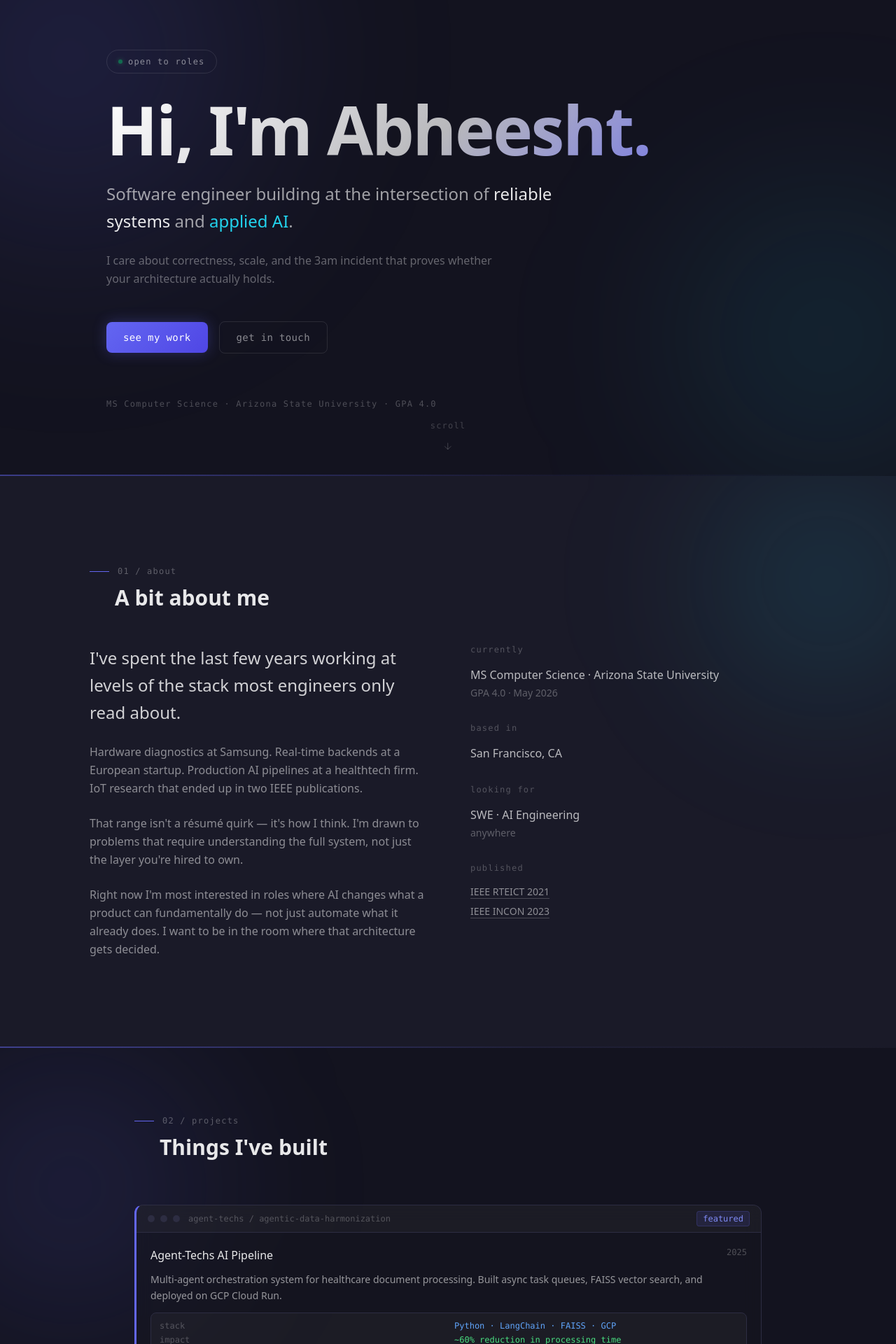
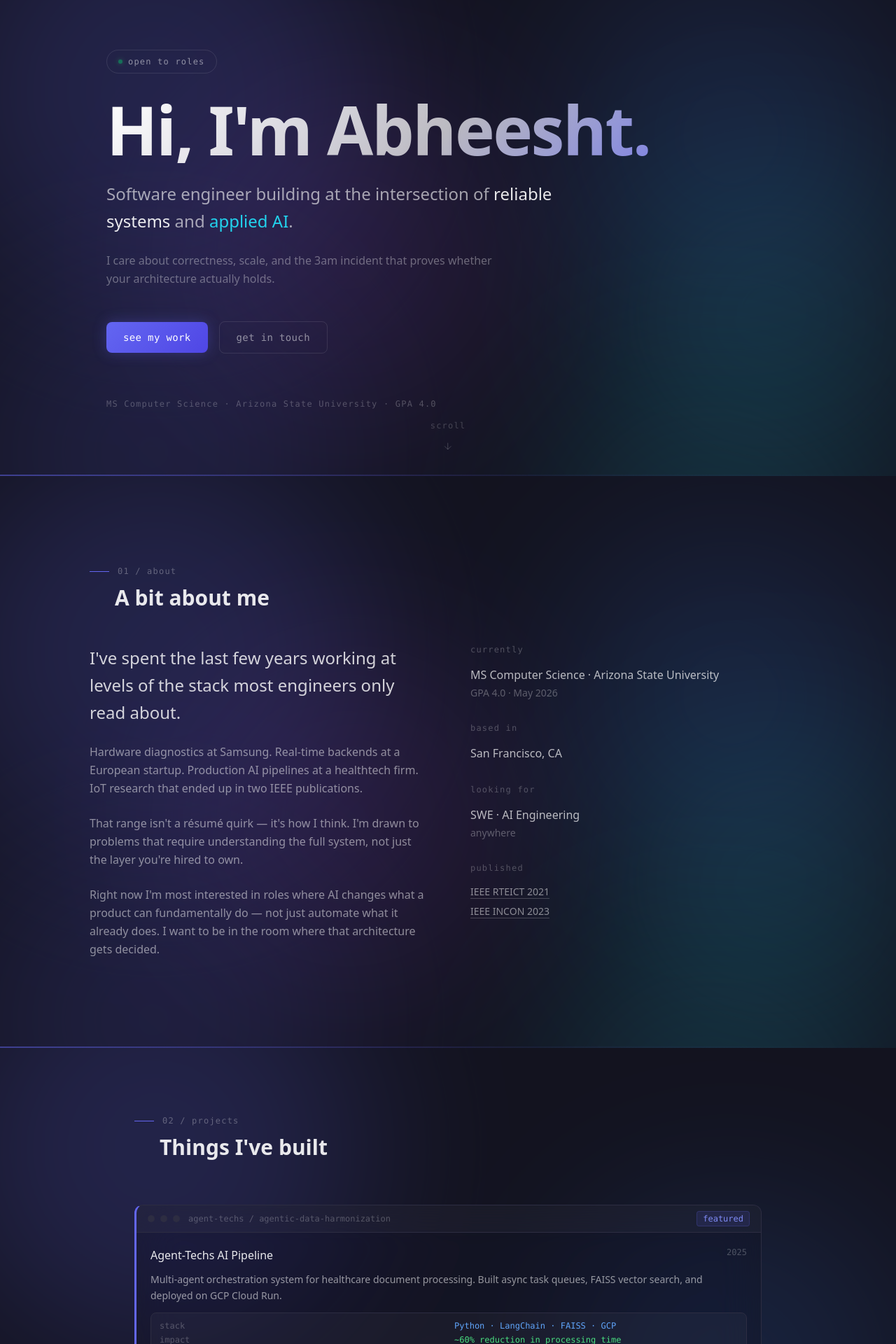
Before and after one commit to abheeshtroy/abheesht-portfolio, a Next.js app: page / in a window 1280 px wide. Shown: the part 120-2040 px from the top of the page at 70% size. Built offline with nearby package versions, Linux system fonts and the light colour scheme.

Commit message:
feat: unified ambient glass treatment across all sections

```diff
--- /dev/null
+++ b/components/AmbientBackground.tsx
@@ -0,0 +1,51 @@
+// Page-wide ambient color field. Sits behind all sections at -z-10.
+// Any section with a transparent background will refract these orbs.
+export default function AmbientBackground() {
+  return (
+    <div
+      className="absolute inset-0 -z-10 overflow-hidden pointer-events-none"
+      aria-hidden
+    >
+      <div
+        className="absolute"
+        style={{
+          width: 600, height: 600, top: "3%", left: "-8%",
+          background: "radial-gradient(circle, rgba(99,102,241,0.20) 0%, transparent 70%)",
+          filter: "blur(100px)",
+        }}
+      />
+      <div
+        className="absolute"
+        style={{
+          width: 520, height: 520, top: "20%", right: "-6%",
+          background: "radial-gradient(circle, rgba(34,211,238,0.15) 0%, transparent 70%)",
+          filter: "blur(110px)",
+        }}
+      />
+      <div
+        className="absolute"
+        style={{
+          width: 480, height: 480, top: "45%", left: "32%",
+          background: "radial-gradient(circle, rgba(168,85,247,0.13) 0%, transparent 70%)",
+          filter: "blur(120px)",
+        }}
+      />
+      <div
+        className="absolute"
+        style={{
+          width: 560, height: 560, top: "68%", left: "-5%",
+          background: "radial-gradient(circle, rgba(99,102,241,0.15) 0%, transparent 70%)",
+          filter: "blur(110px)",
+        }}
+      />
+      <div
+        className="absolute"
+        style={{
+          width: 500, height: 500, top: "85%", right: "-8%",
+          background: "radial-gradient(circle, rgba(34,211,238,0.12) 0%, transparent 70%)",
+          filter: "blur(120px)",
+        }}
+      />
+    </div>
+  );
+}
--- /dev/null
+++ b/components/SectionOrbs.tsx
@@ -0,0 +1,32 @@
+// Reusable ambient orb field. Drop inside any section that has
+// `isolation: isolate` and content wrapped in `relative z-10`.
+export default function SectionOrbs() {
+  const orbs = [
+    { c: "#6366f1", o: 0.2,  s: 600, top: "-6%",  left: "-6%" },
+    { c: "#3b82f6", o: 0.14, s: 500, top: "8%",   left: "62%" },
+    { c: "#a855f7", o: 0.12, s: 480, top: "30%",  left: "20%" },
+    { c: "#22d3ee", o: 0.13, s: 460, top: "42%",  left: "68%" },
+    { c: "#6366f1", o: 0.15, s: 540, top: "62%",  left: "-4%" },
+    { c: "#22d3ee", o: 0.11, s: 500, top: "80%",  left: "60%" },
+  ];
+
+  return (
+    <div className="absolute inset-0 z-0 pointer-events-none" aria-hidden>
+      {orbs.map((orb, i) => (
+        <div
+          key={i}
+          className="absolute rounded-full"
+          style={{
+            width: orb.s,
+            height: orb.s,
+            top: orb.top,
+            left: orb.left,
+            backgroundColor: orb.c,
+            opacity: orb.o,
+            filter: "blur(120px)",
+          }}
+        />
+      ))}
+    </div>
+  );
+}
--- a/components/sections/About.tsx
+++ b/components/sections/About.tsx
@@ -1,27 +1,17 @@
 "use client";
 
 import { motion } from "framer-motion";
+import SectionOrbs from "@/components/SectionOrbs";
 
 export default function About() {
   return (
     <section
       id="about"
-      className="relative py-32 px-6 overflow-hidden"
-      style={{ background: "var(--surface)" }}
+      className="relative py-32 px-6 overflow-hidden isolate"
+
     >
-      {/* Orb */}
-      <div
-        className="absolute pointer-events-none"
-        style={{
-          width: "500px",
-          height: "500px",
-          top: "-100px",
-          right: "-150px",
-          background: "radial-gradient(circle, rgba(34,211,238,0.18) 0%, transparent 70%)",
-          filter: "blur(100px)",
-          zIndex: 0,
-        }}
-      />
+      {/* Ambient orbs */}
+      <SectionOrbs />
 
       <div className="relative z-10 max-w-5xl mx-auto">
         {/* Staggered heading */}
--- a/components/sections/ContactSection.tsx
+++ b/components/sections/ContactSection.tsx
@@ -2,6 +2,7 @@
 
 import { useState, useRef } from "react";
 import { motion, useInView } from "framer-motion";
+import SectionOrbs from "@/components/SectionOrbs";
 
 type FormState = "idle" | "sending" | "success" | "error";
 
@@ -61,21 +62,8 @@ export default function ContactSection() {
       className="relative py-24 overflow-hidden"
       style={{ isolation: "isolate" }}
     >
-      {/* Background orbs — z-0, behind coent but inside section */}
-      <div className="absolute inset-0 z-0 pointer-events-none" aria-hidden>
-        <div
-          className="absolute top-[10%] left-[8%] w-[550px] h-[550px] rounded-full blur-[100px]"
-          style={{ backgroundColor: "#6366f1", opacity: 0.28 }}
-        />
-        <div
-          className="absolute bottom-[8%] right-[8%] w-[480px] h-[480px] rounded-full blur-[100px]"
-          style={{ backgroundColor: "#22d3ee", opacity: 0.18 }}
-        />
-        <div
-          className="absolute top-[50%] left-[45%] -translate-x-1/2 w-[400px] h-[400px] rounded-full blur-[110px]"
-          style={{ backgroundColor: "#a855f7", opacity: 0.17 }}
-        />
-      </div>
+      {/* Ambient orbs */}
+      <SectionOrbs />
 
       {/* Content — z-10, above orbs */}
       <div className="relative z-10 max-w-2xl mx-auto px-6 sm:px-10">
--- a/components/sections/Experience.tsx
+++ b/components/sections/Experience.tsx
@@ -2,6 +2,7 @@
 
 import { useState, useRef } from "react";
 import { motion, AnimatePresence } from "framer-motion";
+import SectionOrbs from "@/components/SectionOrbs";
 
 // ─── Types ────────────────────────────────────────────────────────────────────
 
@@ -788,34 +789,11 @@ export default function Experience() {
   return (
     <section
       id="experience"
-      className="relative py-24 px-6 overflow-hidden"
-      style={{ background: "var(--surface)" }}
+      className="relative py-24 px-6 overflow-hidden isolate"
+
     >
-      {/* Orbs — same pattern as About/Projects */}
-      <div
-        className="absolute pointer-events-none"
-        style={{
-          width: "600px",
-          height: "600px",
-          top: "-100px",
-          left: "-200px",
-          background: "radial-gradient(circle, rgba(99,102,241,0.18) 0%, transparent 70%)",
-          filter: "blur(100px)",
-          zIndex: 0,
-        }}
-      />
-      <div
-        className="absolute pointer-events-none"
-        style={{
-          width: "500px",
-          height: "500px",
-          bottom: "0px",
-          right: "-150px",
-          background: "radial-gradient(circle, rgba(34,211,238,0.14) 0%, transparent 70%)",
-          filter: "blur(100px)",
-          zIndex: 0,
-        }}
-      />
+      {/* Ambient orbs */}
+      <SectionOrbs />
 
       <div className="relative z-10 max-w-4xl mx-auto">
         {/* Section heading — matches About/Projects pattern */}
--- a/components/sections/Hero.tsx
+++ b/components/sections/Hero.tsx
@@ -1,35 +1,13 @@
 "use client";
 
 import { motion } from "framer-motion";
+import SectionOrbs from "@/components/SectionOrbs";
 
 export default function Hero() {
   return (
-    <section className="relative min-h-screen flex items-center justify-center overflow-hidden">
-      {/* Orbs — absolute so they stay in section */}
-      <div
-        className="absolute pointer-events-none"
-        style={{
-          width: "800px",
-          height: "800px",
-          top: "-200px",
-          left: "-300px",
-          background: "radial-gradient(circle, rgba(99,102,241,0.2) 0%, transparent 70%)",
-          filter: "blur(120px)",
-          zIndex: 0,
-        }}
-      />
-      <div
-        className="absolute pointer-events-none"
-        style={{
-          width: "600px",
-          height: "600px",
-          bottom: "-100px",
-          right: "-200px",
-          background: "radial-gradient(circle, rgba(34,211,238,0.15) 0%, transparent 70%)",
-          filter: "blur(120px)",
-          zIndex: 0,
-        }}
-      />
+    <section className="relative min-h-screen flex items-center justify-center overflow-hidden isolate">
+      {/* Ambient orbs */}
+      <SectionOrbs />
 
       <div className="relative z-10 max-w-5xl mx-auto px-6 pt-24 w-full">
         <motion.div
--- a/components/sections/Projects.tsx
+++ b/components/sections/Projects.tsx
@@ -3,6 +3,7 @@
 import { motion, type Variants } from "framer-motion";
 import Link from "next/link";
 import { featuredProjects, secondaryProjects } from "@/lib/projects";
+import SectionOrbs from "@/components/SectionOrbs";
 
 const fadeUp: Variants = {
   hidden: { opacity: 0, y: 24 },
@@ -32,14 +33,10 @@ export default function Projects() {
     <section
       id="projects"
       className="relative py-24 px-6 overflow-hidden"
-      style={{ background: "var(--background)" }}
+      style={{ isolation: "isolate" }}
     >
-      {/* Orbs */}
-      <div className="absolute pointer-events-none" style={{ width: "600px", height: "600px", top: "-100px", left: "-200px", background: "radial-gradient(circle, rgba(99,102,241,0.18) 0%, transparent 70%)", filter: "blur(100px)", zIndex: 0 }} />
-      <div className="absolute pointer-events-none" style={{ width: "500px", height: "500px", bottom: "0px", right: "-150px", background: "radial-gradient(circle, rgba(34,211,238,0.14) 0%, transparent 70%)", filter: "blur(100px)", zIndex: 0 }} />
-      <div className="absolute pointer-events-none" style={{ width: "500px", height: "500px", top: "25%", left: "10%", background: "radial-gradient(circle, rgba(99,102,241,0.12) 0%, transparent 70%)", filter: "blur(120px)", zIndex: 0 }} />
-      <div className="absolute pointer-events-none" style={{ width: "450px", height: "450px", top: "55%", left: "20%", background: "radial-gradient(circle, rgba(34,211,238,0.1) 0%, transparent 70%)", filter: "blur(120px)", zIndex: 0 }} />
-      <div className="absolute pointer-events-none" style={{ width: "400px", height: "400px", top: "40%", right: "5%", background: "radial-gradient(circle, rgba(99,102,241,0.09) 0%, transparent 70%)", filter: "blur(130px)", zIndex: 0 }} />
+      {/* Ambient orbs */}
+      <SectionOrbs />
 
       <div className="relative z-10 max-w-4xl mx-auto">
 
@@ -84,11 +81,11 @@ export default function Projects() {
               <div
                 className="rounded-xl overflow-hidden"
                 style={{
-                  background: "rgba(22,22,31,0.55)",
+                  background: "rgba(20,20,30,0.4)",
                   border: "0.5px solid var(--border)",
                   borderLeft: `3px solid ${project.accentColor}`,
-                  backdropFilter: "blur(12px)",
-                  WebkitBackdropFilter: "blur(12px)",
+                  backdropFilter: "blur(28px) saturate(1.4)",
+                  WebkitBackdropFilter: "blur(28px) saturate(1.4)",
                 }}
               >
                 {/* Terminal topbar */}
@@ -229,11 +226,11 @@ export default function Projects() {
                 <div
                   className="rounded-xl p-4 flex flex-col gap-2.5 h-full"
                   style={{
-                    background: "rgba(22,22,31,0.55)",
+                    background: "rgba(20,20,30,0.4)",
                     border: "0.5px solid var(--border)",
                     borderLeft: "3px solid rgba(255,255,255,0.08)",
-                    backdropFilter: "blur(12px)",
-                    WebkitBackdropFilter: "blur(12px)",
+                    backdropFilter: "blur(28px) saturate(1.4)",
+                    WebkitBackdropFilter: "blur(28px) saturate(1.4)",
                   }}
                 >
                   <span className="text-sm font-medium text-white/80">{project.title}</span>
@@ -280,10 +277,10 @@ export default function Projects() {
           <div
             className="rounded-xl overflow-hidden"
             style={{
-              background: "rgba(22,22,31,0.55)",
+              background: "rgba(20,20,30,0.4)",
               border: "0.5px solid var(--border)",
-              backdropFilter: "blur(12px)",
-              WebkitBackdropFilter: "blur(12px)",
+              backdropFilter: "blur(28px) saturate(1.4)",
+              WebkitBackdropFilter: "blur(28px) saturate(1.4)",
             }}
           >
             {/* Header bar */}
```
